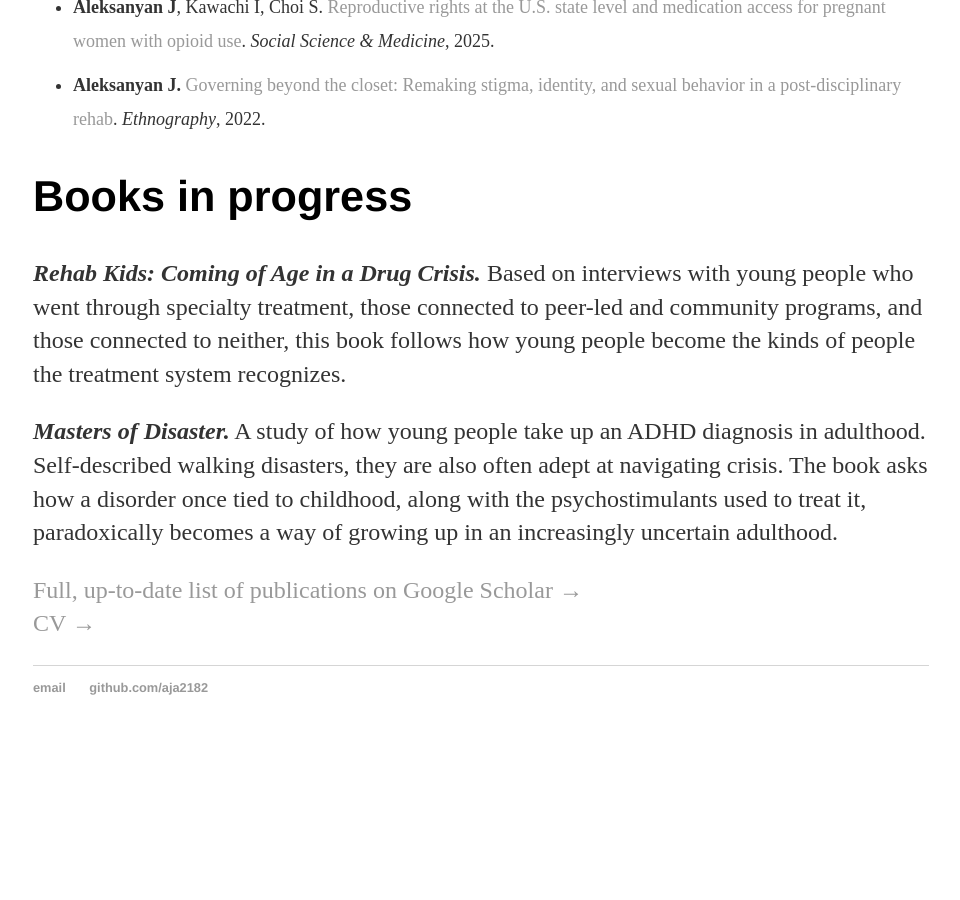
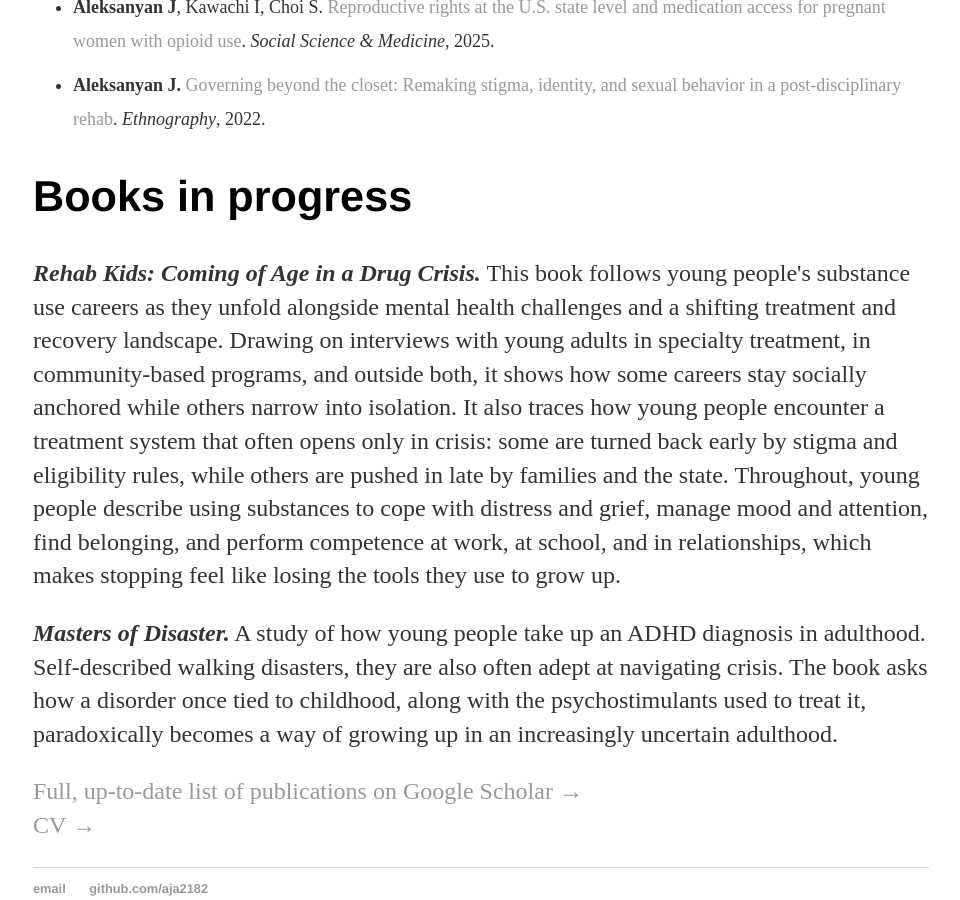
Before and after one commit to aja2182/aja2182.github.io, a Jekyll site: the page built from projects/index.html, in a window 1280 px wide and 900 px high, scrolled down 1720 px. Shown: the whole window, without its empty margins (159-1119 px from the left). Built offline with Jekyll 4.4.1, drawn with Linux system fonts in a browser that asks for light colours; before the commit the page ends 2457 px from its top, so only the background shows below that.

Commit message:
Update Rehab Kids description
Co-Authored-By: Claude Opus 5.5 <noreply@anthropic.com>
Claude-Session: https://claude.ai/code/session_01UBGUuVKp8RBC6Hia74W8jU

```diff
--- a/projects/index.html
+++ b/projects/index.html
@@ -31,7 +31,7 @@ description: Research by Josh Aleksanyan on young adults in substance use treatm
 </ul>
 
 <h2>Books in progress</h2>
-<p><b><i>Rehab Kids: Coming of Age in a Drug Crisis.</i></b> Based on interviews with young people who went through specialty treatment, those connected to peer-led and community programs, and those connected to neither, this book follows how young people become the kinds of people the treatment system recognizes.</p>
+<p><b><i>Rehab Kids: Coming of Age in a Drug Crisis.</i></b> This book follows young people's substance use careers as they unfold alongside mental health challenges and a shifting treatment and recovery landscape. Drawing on interviews with young adults in specialty treatment, in community-based programs, and outside both, it shows how some careers stay socially anchored while others narrow into isolation. It also traces how young people encounter a treatment system that often opens only in crisis: some are turned back early by stigma and eligibility rules, while others are pushed in late by families and the state. Throughout, young people describe using substances to cope with distress and grief, manage mood and attention, find belonging, and perform competence at work, at school, and in relationships, which makes stopping feel like losing the tools they use to grow up.</p>
 <p><b><i>Masters of Disaster.</i></b> A study of how young people take up an ADHD diagnosis in adulthood. Self-described walking disasters, they are also often adept at navigating crisis. The book asks how a disorder once tied to childhood, along with the psychostimulants used to treat it, paradoxically becomes a way of growing up in an increasingly uncertain adulthood.</p>
 
 <p><a href="https://scholar.google.com/citations?user=VVDsjfIAAAAJ&amp;hl=en&amp;view_op=list_works&amp;sortby=pubdate">Full, up-to-date list of publications on Google Scholar &rarr;</a><br>
```
